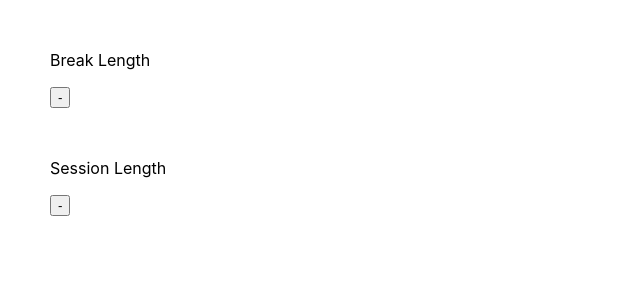
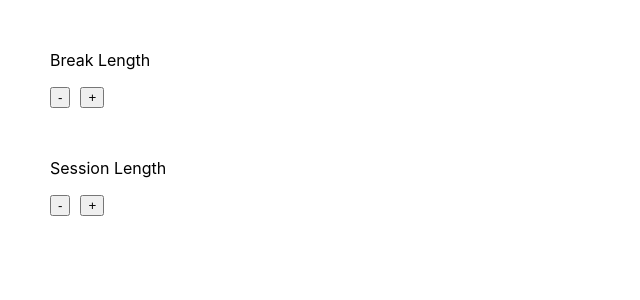
Before and after one commit to Airscripts/fcc-clock, a React (Create React App) app: page / in a window 1280 px wide. Shown: the top 300 px of the page, without its empty margins (0-640 px from the left). Built offline with nearby package versions, Linux system fonts and the light colour scheme.

Commit message:
feat: add user story #4

```diff
--- a/src/App.js
+++ b/src/App.js
@@ -3,12 +3,20 @@ function App() {
     <div id="app">
       <div>
         <p id="break-label">Break Length</p>
-        <button id="break-decrement">-</button>
+        <button id="break-decrement" style={{ marginRight: 10 }}>
+          -
+        </button>
+
+        <button id="break-increment">+</button>
       </div>
 
       <div style={{ marginTop: 50 }}>
         <p id="session-label">Session Length</p>
-        <button id="session-decrement">-</button>
+        <button id="session-decrement" style={{ marginRight: 10 }}>
+          -
+        </button>
+
+        <button id="session-increment">+</button>
       </div>
     </div>
   );
```
Also changed, not shown: src/App.css (added).
